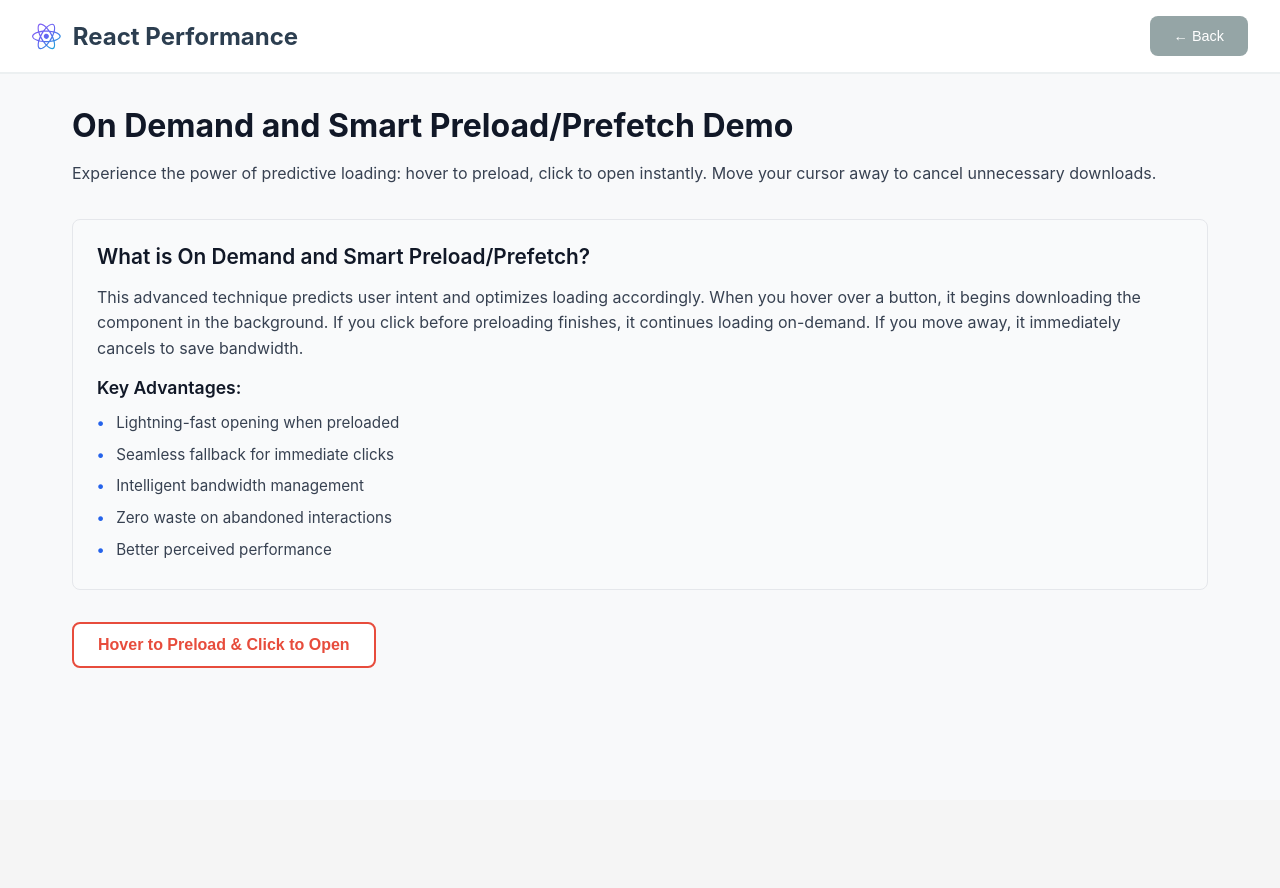
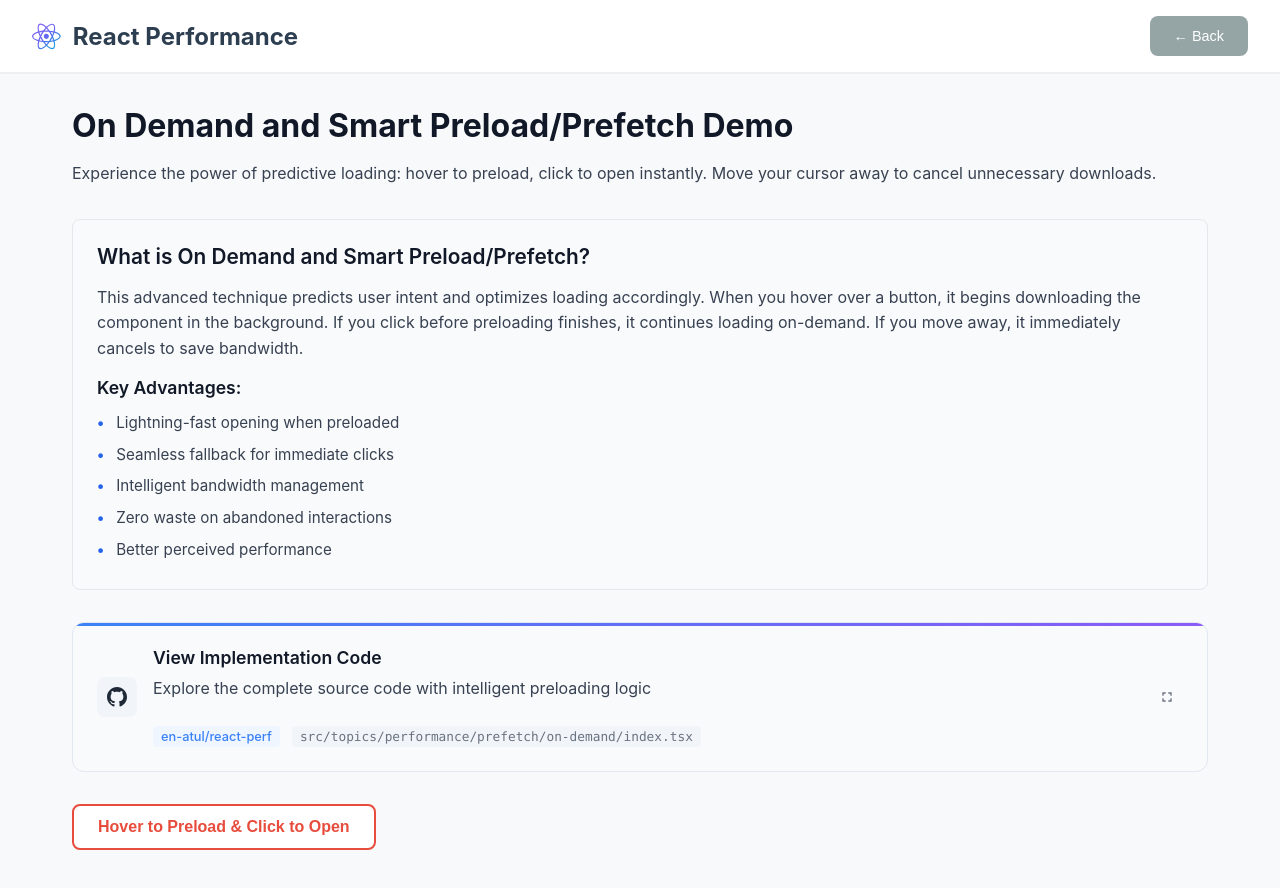
Before and after one commit to en-atul/react-perf, a React app: page /topics/prefetch/on-demand in a window 1280 px wide. Shown: the top 888 px of the page. Before the commit the page ends 800 px from the top, so only its background shows below. Built offline with nearby package versions, Linux system fonts and the light colour scheme.

Commit message:
refactor

```diff
--- /dev/null
+++ b/src/components/GithubCard/GitHubCard.scss
@@ -0,0 +1,121 @@
+.github-card {
+  background: #f8fafc;
+  border: 1px solid #e2e8f0;
+  border-radius: 12px;
+  padding: 1.5rem;
+  margin: 2rem 0;
+  display: flex;
+  align-items: center;
+  justify-content: space-between;
+  transition: all 0.3s ease;
+  position: relative;
+  overflow: hidden;
+
+  &:hover {
+    border-color: #3b82f6;
+    box-shadow: 0 4px 12px rgba(59, 130, 246, 0.15);
+    transform: translateY(-2px);
+  }
+
+  &::before {
+    content: '';
+    position: absolute;
+    top: 0;
+    left: 0;
+    right: 0;
+    height: 3px;
+    background: linear-gradient(90deg, #3b82f6, #8b5cf6);
+  }
+}
+
+.github-card-content {
+  display: flex;
+  align-items: center;
+  gap: 1rem;
+  flex: 1;
+}
+
+.github-icon {
+  color: #1f2937;
+  display: flex;
+  align-items: center;
+  justify-content: center;
+  width: 40px;
+  height: 40px;
+  background: #f1f5f9;
+  border-radius: 8px;
+  flex-shrink: 0;
+}
+
+.github-info {
+  flex: 1;
+
+  h4 {
+    color: #111827;
+    font-size: 1.1rem;
+    font-weight: 600;
+    margin: 0 0 0.25rem 0;
+  }
+
+  p {
+    color: #6b7280;
+    font-size: 0.9rem;
+    margin: 0 0 0.5rem 0;
+    line-height: 1.4;
+  }
+}
+
+.github-meta {
+  display: flex;
+  gap: 0.75rem;
+  font-size: 0.8rem;
+
+  .github-repo {
+    color: #3b82f6;
+    font-weight: 500;
+    background: #eff6ff;
+    padding: 0.2rem 0.5rem;
+    border-radius: 4px;
+  }
+
+  .github-file {
+    color: #6b7280;
+    font-family: 'Monaco', 'Menlo', 'Ubuntu Mono', monospace;
+    background: #f1f5f9;
+    padding: 0.2rem 0.5rem;
+    border-radius: 4px;
+  }
+}
+
+.github-link {
+  color: #6b7280;
+  padding: 0.5rem;
+  border-radius: 6px;
+  transition: all 0.2s ease;
+  display: flex;
+  align-items: center;
+  justify-content: center;
+  text-decoration: none;
+
+  &:hover {
+    color: #3b82f6;
+    background: #eff6ff;
+  }
+}
+
+@media (max-width: 768px) {
+  .github-card {
+    flex-direction: column;
+    align-items: flex-start;
+    gap: 1rem;
+  }
+
+  .github-card-content {
+    width: 100%;
+  }
+
+  .github-meta {
+    flex-direction: column;
+    gap: 0.5rem;
+  }
+}
--- /dev/null
+++ b/src/components/GithubCard/index.tsx
@@ -0,0 +1,50 @@
+import './GitHubCard.scss';
+
+interface GitHubCardProps {
+  repository: string;
+  filePath: string;
+  title?: string;
+  description?: string;
+}
+
+export function GitHubCard({
+  repository,
+  filePath,
+  title = "View Source Code",
+  description = "Explore the implementation details on GitHub"
+}: GitHubCardProps) {
+  const githubUrl = `https://github.com/${repository}/blob/main/${filePath}`;
+
+  return (
+    <div className="github-card">
+      <div className="github-card-content">
+        <div className="github-icon">
+          <svg width="20" height="20" viewBox="0 0 24 24" fill="currentColor">
+            <path d="M12 0c-6.626 0-12 5.373-12 12 0 5.302 3.438 9.8 8.207 11.387.599.111.793-.261.793-.577v-2.234c-3.338.726-4.033-1.416-4.033-1.416-.546-1.387-1.333-1.756-1.333-1.756-1.089-.745.083-.729.083-.729 1.205.084 1.839 1.237 1.839 1.237 1.07 1.834 2.807 1.304 3.492.997.107-.775.418-1.305.762-1.604-2.665-.305-5.467-1.334-5.467-5.931 0-1.311.469-2.381 1.236-3.221-.124-.303-.535-1.524.117-3.176 0 0 1.008-.322 3.301 1.23.957-.266 1.983-.399 3.003-.404 1.02.005 2.047.138 3.006.404 2.291-1.552 3.297-1.23 3.297-1.23.653 1.653.242 2.874.118 3.176.77.84 1.235 1.911 1.235 3.221 0 4.609-2.807 5.624-5.479 5.921.43.372.823 1.102.823 2.222v3.293c0 .319.192.694.801.576 4.765-1.589 8.199-6.086 8.199-11.386 0-6.627-5.373-12-12-12z"/>
+          </svg>
+        </div>
+        <div className="github-info">
+          <h4>{title}</h4>
+          <p>{description}</p>
+          <div className="github-meta">
+            <span className="github-repo">{repository}</span>
+            <span className="github-file">{filePath}</span>
+          </div>
+        </div>
+      </div>
+      <a
+        href={githubUrl}
+        target="_blank"
+        rel="noopener noreferrer"
+        className="github-link"
+        aria-label={`View ${filePath} on GitHub`}
+      >
+        <svg width="16" height="16" viewBox="0 0 24 24" fill="currentColor">
+          <path d="M7 14H5v5h5v-2H7v-3zm-2-4h2V7h3V5H5v5zm12 7h-3v2h5v-5h-2v3zM14 5v2h3v3h2V5h-5z"/>
+        </svg>
+      </a>
+    </div>
+  );
+}
+
+export default GitHubCard;
--- a/src/components/index.ts
+++ b/src/components/index.ts
@@ -1,3 +1,4 @@
 export { default as Modal } from "./Modal";
 export { NavigationHeader } from "./NavigationHeader";
 export { RouterDebug } from "./RouterDebug";
+export { GitHubCard } from "./GitHubCard";
--- a/src/topics/performance/prefetch/on-demand/index.tsx
+++ b/src/topics/performance/prefetch/on-demand/index.tsx
@@ -5,6 +5,7 @@
   useRef,
   useEffect,
 } from "react";
+import { GitHubCard } from "@/components";
 import "./OnDemandPrefetch.scss";
 
 const AsyncHeavyComponentModal = React.lazy(() =>
@@ -179,6 +180,13 @@
         </div>
       </div>
 
+      <GitHubCard
+        repository="en-atul/react-perf"
+        filePath="src/topics/performance/prefetch/on-demand/index.tsx"
+        title="View Implementation Code"
+        description="Explore the complete source code with intelligent preloading logic"
+      />
+
       <ModalTriggerPoint
         onHoverStart={() => console.log("Starting background preload...")}
         onHoverEnd={() => console.log("Cancelled preload")}
```
Also changed, not shown: src/components/NavigationHeader/NavigationHeader.scss (renamed from src/components/NavigationHeader.scss), src/components/NavigationHeader/index.tsx (renamed from src/components/NavigationHeader.tsx), src/components/TopicPlaceholder/TopicPlaceholder.scss (renamed from src/components/TopicPlaceholder.scss), src/components/TopicPlaceholder/index.tsx (renamed from src/components/TopicPlaceholder.tsx).
